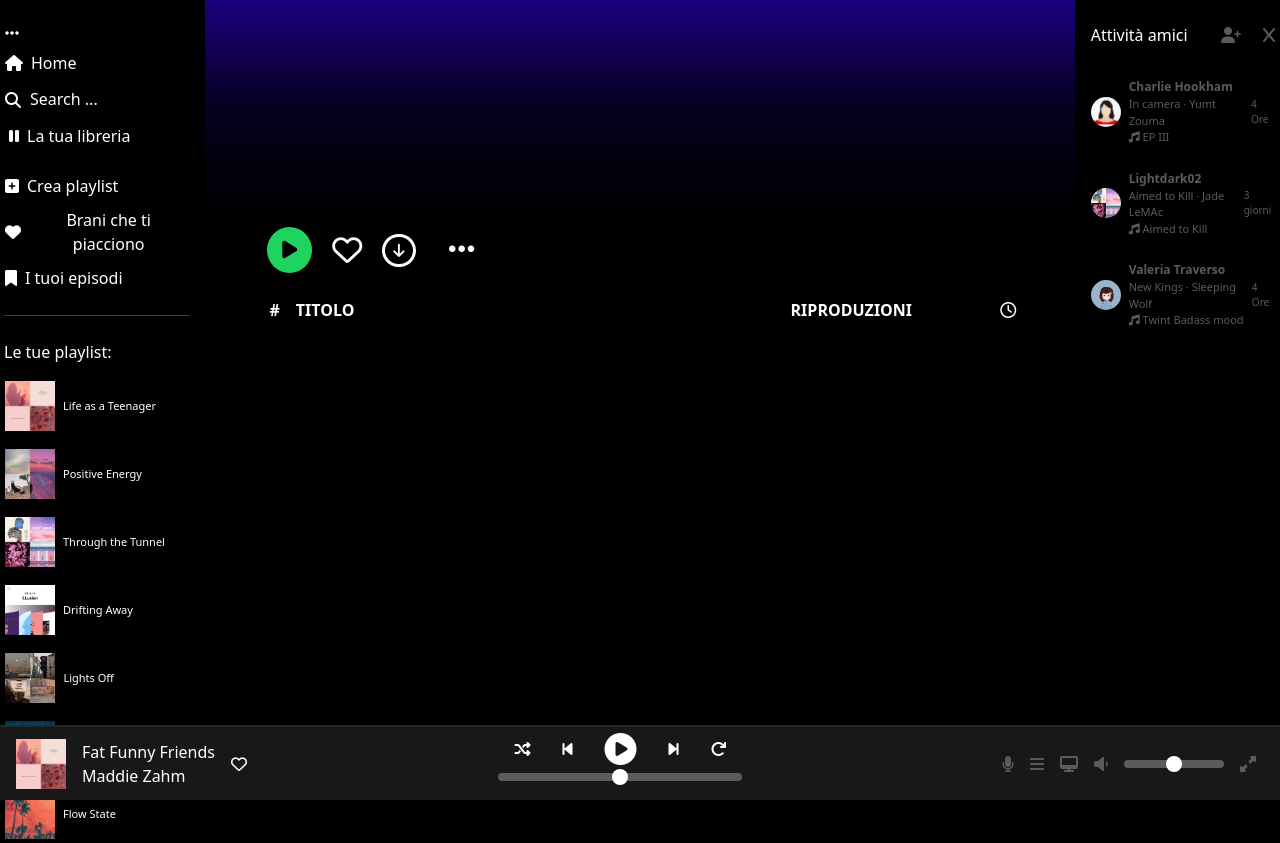
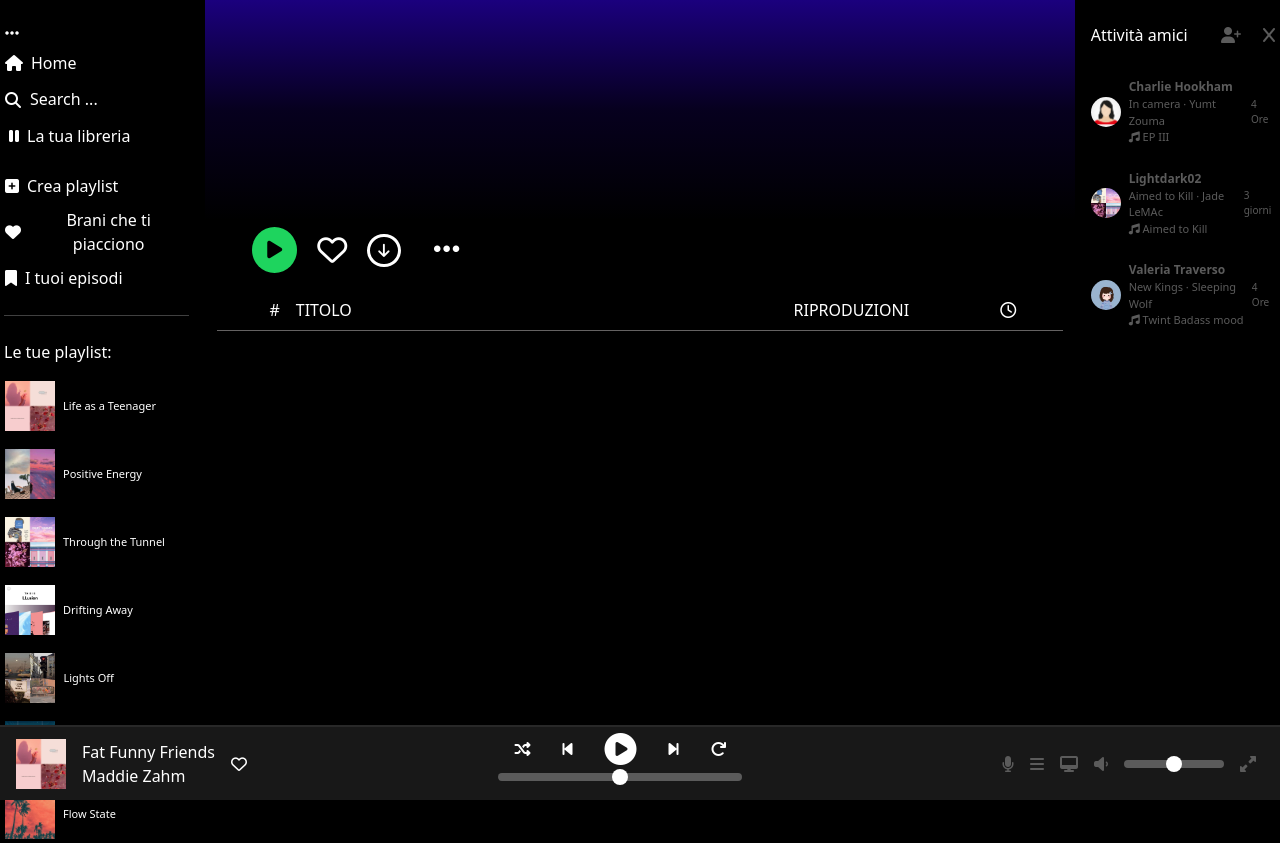
Before and after one commit to bearnard8/M4BW-Spotify-Clone, a plain HTML site: page album/album.html in a window 1280 px wide. Shown: the top 843 px of the page. Drawn offline with nearby package versions, Linux system fonts and the light colour scheme; no server answers; files whose address does not match are found by name.

Commit message:
text fixed

```diff
--- a/album/album.css
+++ b/album/album.css
@@ -48,7 +48,7 @@
     display: flex;
     align-items: center;
     gap: 20px;
-    padding-left: 50px;
+    padding-left: 35px;
  }
 
  #icone-container > i:first-child{
@@ -100,7 +100,7 @@
 
  #table-title{
      --bs-table-bg: none;
-     --bs-border-color: transparent;
+     --bs-border-color: rgba(168, 165, 165, 0.598);
 
  }
 
--- a/album/album.html
+++ b/album/album.html
@@ -127,10 +127,10 @@
                     <table class="table" id="table-title">
                         <thead>
                             <tr>
-                                <th scope="col" class="col-md-1 text-white text-end">#</th>
-                                <th scope="col" class="col-md-6 text-white">TITOLO</th>
-                                <th scope="col" class="col-md-4 text-white text-center">RIPRODUZIONI</th>
-                                <th scope="col" class="col-md-1 text-white"><i class="fa-regular fa-clock"></i></th>
+                                <th scope="col" class="col-md-1 text-white text-end fw-lighter">#</th>
+                                <th scope="col" class="col-md-6 text-white fw-lighter">TITOLO</th>
+                                <th scope="col" class="col-md-4 text-white text-center fw-lighter">RIPRODUZIONI</th>
+                                <th scope="col" class="col-md-1 text-white"><i class="fa-regular fa-clock fw-lighter"></i></th>
                             </tr>
                         </thead>
                         <tbody id="song-area">
--- a/album/album.js
+++ b/album/album.js
@@ -39,16 +39,17 @@ function createAlbumPage({title, cover_medium, artist, tracks, duration }){
 
     let albumTitle = document.createElement("p");
     albumTitle.innerText = title;
-    albumTitle.classList.add();
+    albumTitle.classList.add("fw-bold");
 
     let boxArtist = document.createElement("div");
     boxArtist.classList.add("d-flex", "px-2");
 
     let artistName = document.createElement("p");
     artistName.innerText = artist.name + " •";
+    artistName.classList.add("fw-bold");
 
     let boxTrackNumb = document.createElement("div");
-    boxTrackNumb.classList.add("d-flex", "px-2");
+    boxTrackNumb.classList.add("d-flex", "px-2", "gap-2", "fw-bold");
 
     let totalTracks = document.createElement("p");
     let countTrack = tracks.data;
@@ -79,6 +80,7 @@ function createAlbumPage({title, cover_medium, artist, tracks, duration }){
 
 
     albumTiming.innerText = timingSong;
+    albumTiming.classList.add("fw-lighter");
 
 
     containerImg.appendChild(imgAlbum);
```
